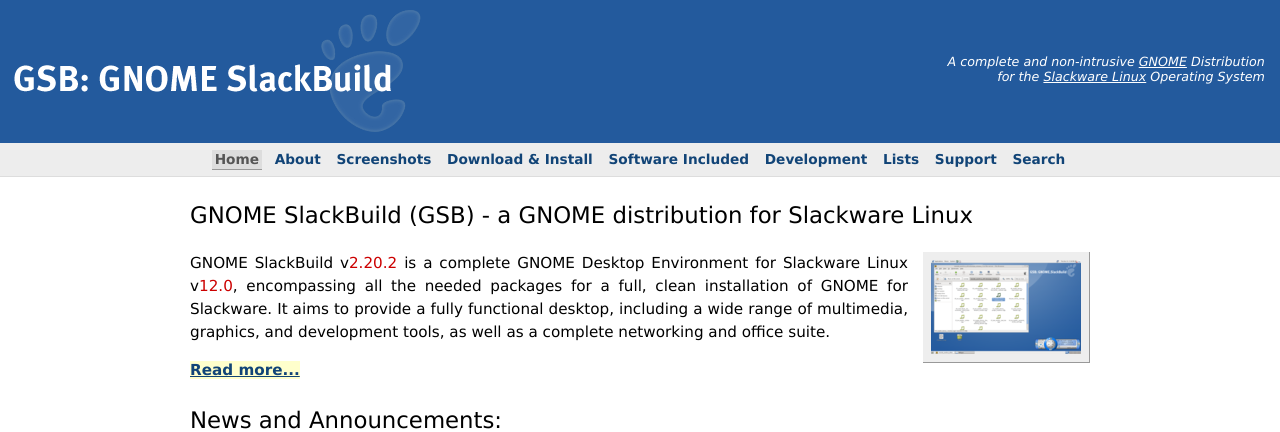
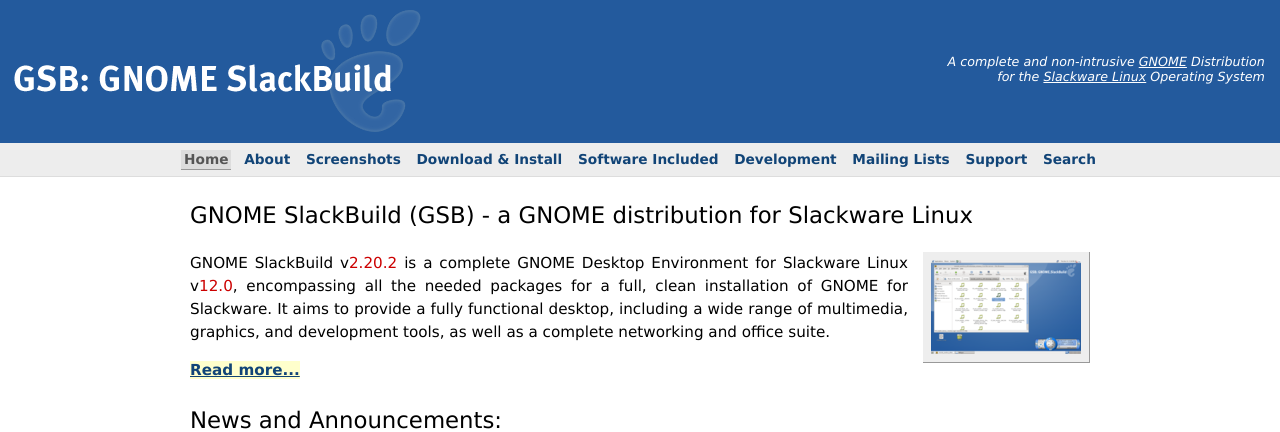
Before and after one commit to kleopatra999/gsb-web, a PHP site: page /?errno=1 in a window 1280 px wide. Shown: the top 432 px of the page. Run offline with PHP 8.4, Linux system fonts and the light colour scheme; data that the repository does not hold is empty.

Commit message:
Specifics

```diff
--- a/common/nav_inc.php
+++ b/common/nav_inc.php
@@ -82,12 +82,12 @@
           <li>
             <a href="/lists/"
                 title="Mailing Lists"
-                class="thisPage">Lists</a>
+                class="thisPage">Mailing Lists</a>
           </li>
           <?php } else { ?>
           <li>
             <a href="/lists/"
-                title="Mailing Lists">Lists</a>
+                title="Mailing Lists">Mailing Lists</a>
           </li>
           <?php }
                     if ($op == "support") { ?>
```
